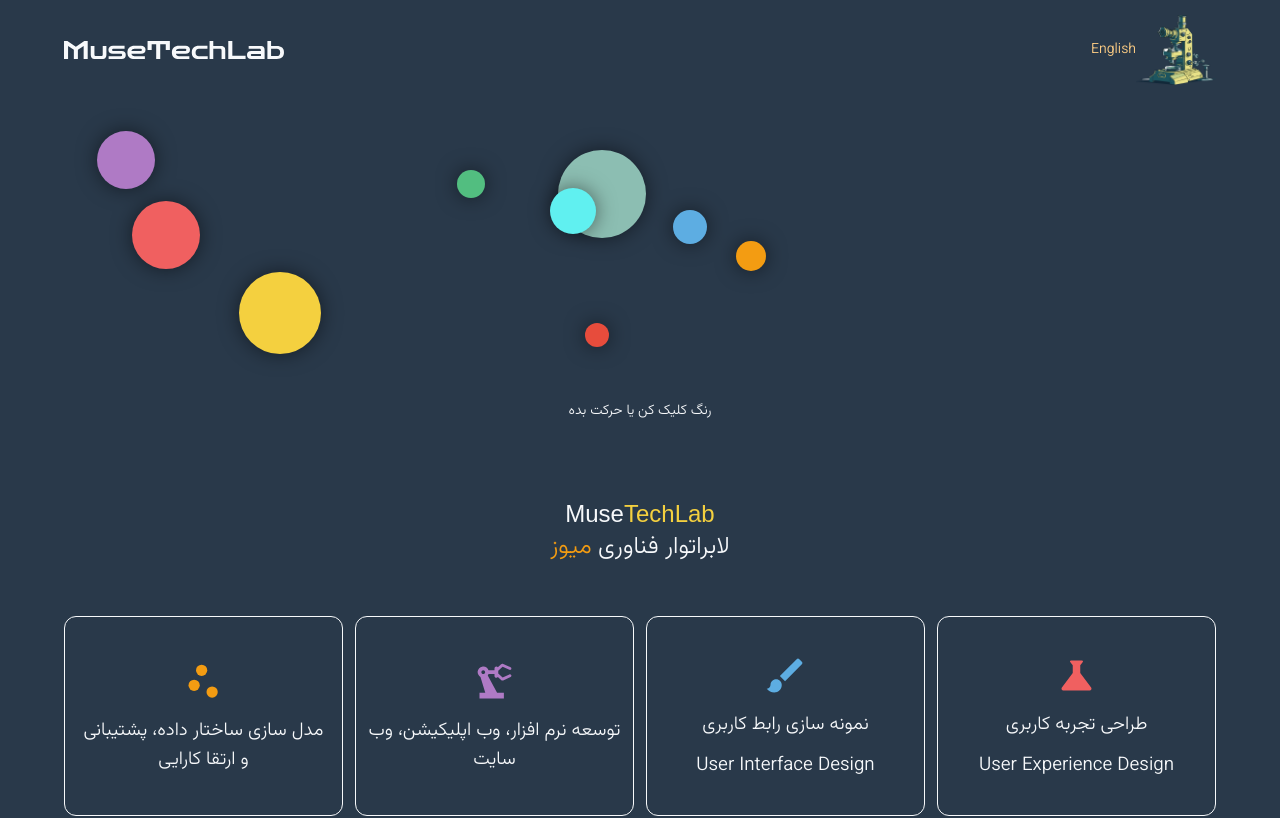
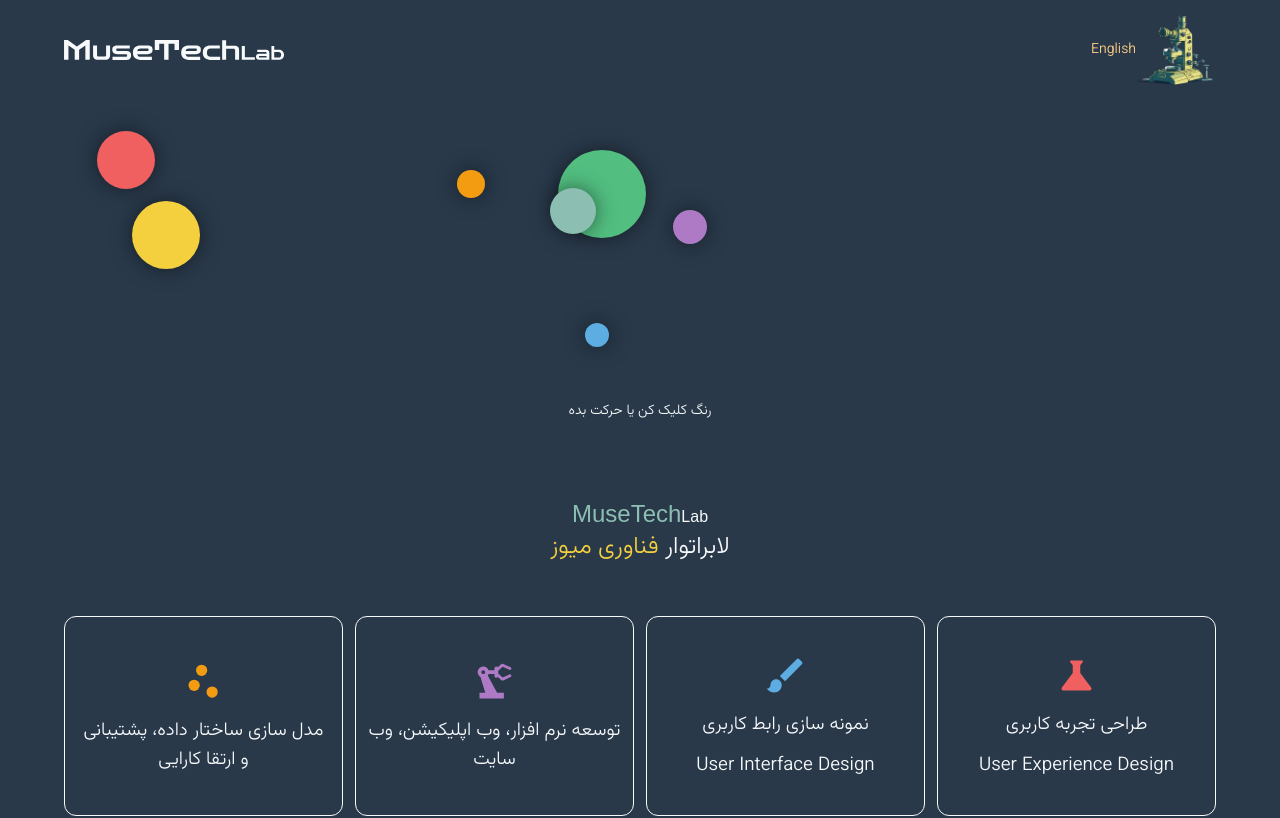
Before and after one commit to solitariusdigital/MuseTechLab, a Next.js app: page / in a window 1280 px wide. Shown: the top 818 px of the page. Built offline with nearby package versions, Linux system fonts and the light colour scheme; a web font is replaced by a local one.

Commit message:
update: colors

```diff
--- a/components/Canvas.js
+++ b/components/Canvas.js
@@ -16,16 +16,15 @@ export default function Canvas() {
     y: 50,
   });
   const initialCircles = [
+    { fill: "#F06060" },
+    { fill: "#5DADE2" },
     { fill: "#AF7AC5" },
-    { fill: "#E74C3C" },
-    { fill: "#5DADE2" },
+    { fill: "#F39C12" },
     { fill: "#52BE80" },
     { fill: "#8CBEB2" },
-    { fill: "#60f0f0" },
-    { fill: "#F06060" },
     { fill: "#F4D03F" },
-    { fill: "#F39C12" },
   ];
+
   const [circles, setCircles] = useState(initialCircles);
   const rectRef = useRef();
   const divRef = useRef(null);
@@ -60,7 +59,7 @@ export default function Canvas() {
   };
 
   const moveCircles = () => {
-    let amplitude = Math.floor(Math.random() * 1500 + 200);
+    let amplitude = Math.floor(Math.random() * 500 + 200);
     let period = 1500;
     const anim = new Konva.Animation((frame) => {
       rectRef.current.x(amplitude * Math.sin((frame.time * 2) / period));
--- a/pages/home.module.scss
+++ b/pages/home.module.scss
@@ -13,15 +13,20 @@
   width: 100%;
 }
 
-.english {
-  font-family: config.$font-english !important;
-}
-
 .header {
   color: config.$white;
   margin-top: 100px;
   margin-bottom: 50px;
   text-align: center;
+
+  .english {
+    font-family: config.$font-english !important;
+  }
+
+  .labText {
+    font-family: config.$font-english !important;
+    font-size: config.$small-font;
+  }
 }
 
 .bannerContainer {
@@ -217,7 +222,7 @@
     flex-direction: column;
     height: 150px;
     width: calc(100% - 24px);
-    margin-bottom: 50px;
+    margin-bottom: 20px;
   }
 
   .row {
--- a/pages/index.js
+++ b/pages/index.js
@@ -32,15 +32,13 @@ export default function Home() {
   const [expandEducation, setExpandEducation] = useState(false);
 
   const colors = [
+    "#F06060",
+    "#5DADE2",
     "#AF7AC5",
-    "#E74C3C",
-    "#5DADE2",
+    "#F39C12",
     "#52BE80",
     "#8CBEB2",
-    "#60f0f0",
-    "#F06060",
     "#F4D03F",
-    "#F39C12",
   ];
 
   useEffect(() => {
@@ -64,14 +62,14 @@ export default function Home() {
       </div>
       <div className={classes.header}>
         <h2 className={classes.english}>
-          Muse
           <span style={{ color: colorOne }} className={classes.english}>
-            TechLab
+            MuseTech
           </span>
+          <span className={classes.labText}>Lab</span>
         </h2>
         {!language && (
           <h2>
-            لابراتوار فناوری <span style={{ color: colorTwo }}>میوز</span>
+            لابراتوار <span style={{ color: colorTwo }}>فناوری میوز</span>
           </h2>
         )}
       </div>
@@ -446,20 +444,19 @@ export default function Home() {
           priority
         />
       </div>
-      <Image
-        width={220}
-        height={220}
-        src={MuseTechLab}
-        alt="logo"
-        onClick={() =>
-          window.scrollTo({
-            top: 0,
-            left: 0,
-            behavior: "smooth",
-          })
-        }
-        priority
-      />
+      <div className={classes.header}>
+        <h2 className={classes.english}>
+          <span style={{ color: colorOne }} className={classes.english}>
+            MuseTech
+          </span>
+          <span className={classes.labText}>Lab</span>
+        </h2>
+        {!language && (
+          <h2>
+            لابراتوار <span style={{ color: colorTwo }}>فناوری میوز</span>
+          </h2>
+        )}
+      </div>
       <div className={classes.footer}>
         <div
           className={classes.row}
```
Also changed, not shown: assets/MuseTechLab.svg.
